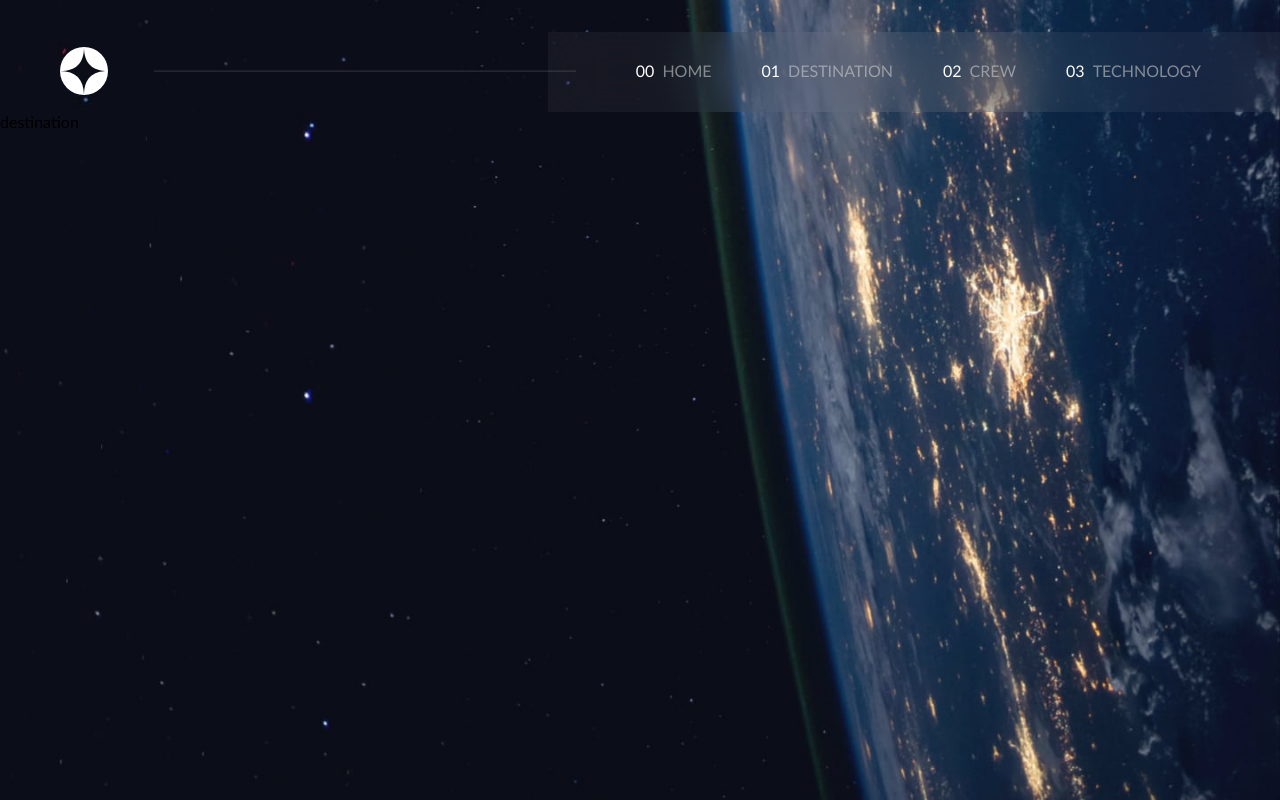
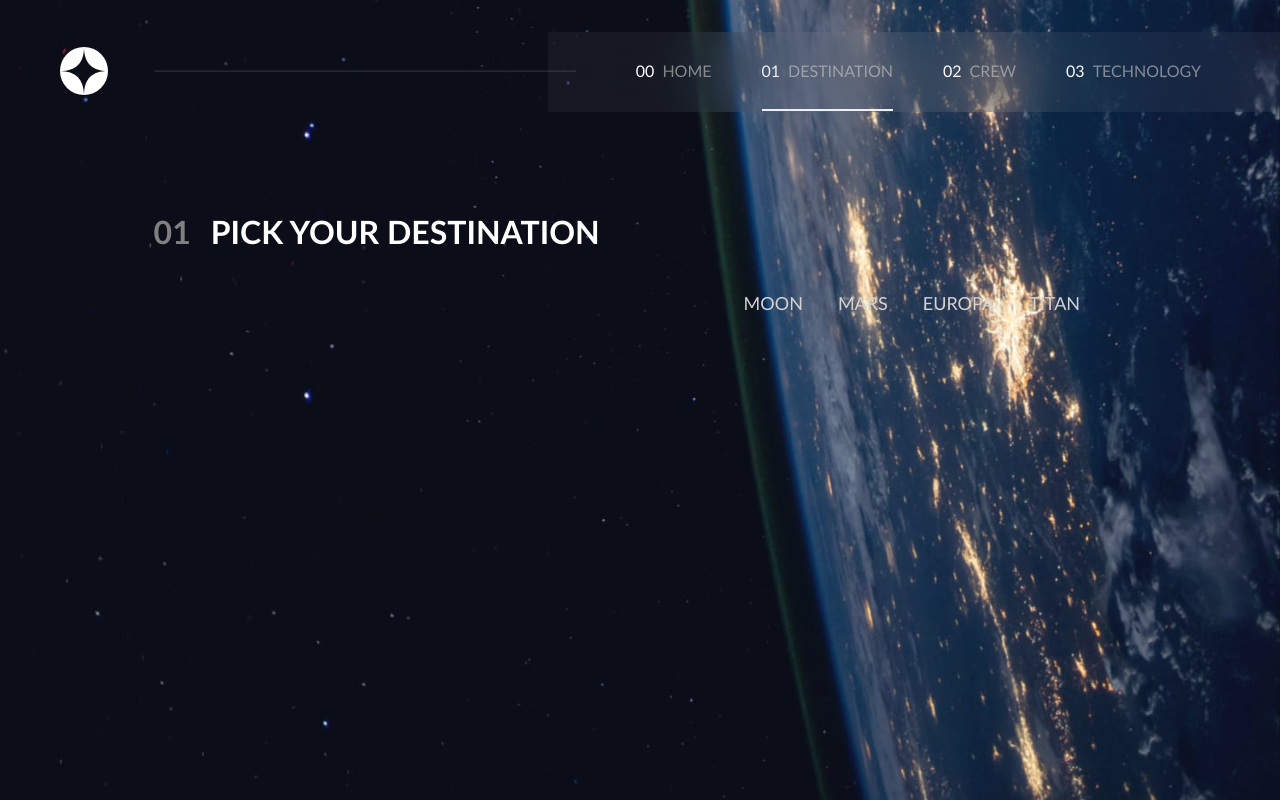
Before and after one commit to a-jahangir/space-multipage-website, a Vue app: page /destination in a window 1280 px wide. Built offline with nearby package versions, Linux system fonts and the light colour scheme.

Commit message:
Destination Created

```diff
--- a/src/App.vue
+++ b/src/App.vue
@@ -9,11 +9,17 @@ import MainHeader from './components/MainHeader.vue'
 </script>
 
 <style>
-*{
+* {
   font-family: 'Gill Sans', 'Gill Sans MT', Calibri, 'Trebuchet MS', sans-serif;
   box-sizing: border-box;
   margin: 0;
 }
+
+.main-body {
+    display: flex;
+    justify-content: space-between;
+}
+
 html {
   background-image: url(./assets/home/background-home-desktop.jpg);
   background-size: 100% 100%;
--- /dev/null
+++ b/src/components/destinations/moon.vue
@@ -0,0 +1,3 @@
+<template>
+    asdasddddddddddddddddddddddddddddddd
+</template>
--- a/src/components/mainHeader.vue
+++ b/src/components/mainHeader.vue
@@ -33,6 +33,7 @@
     padding-left: 60px;
     margin-top: 2rem;
 }
+
 nav {
     display: flex;
     align-items: center;
@@ -41,24 +42,29 @@ nav {
     background-color: rgba(255, 255, 255, 0.048);
     backdrop-filter: blur(30px);
 }
+
 nav ul {
     list-style-type: none;
     display: flex;
     position: absolute;
-    bottom: 40%;
+    bottom: 1%;
     padding-left: 12%;
 }
+
 nav a {
     text-decoration: none;
     display: flex;
+    height: 50px;
     color: #ffffff;
-    padding-right: 50px;
+    margin-right: 50px;
 }
-nav a span{
+
+nav a span {
     color: #cacaca9d;
     padding-left: 8px;
 }
-nav a span:hover{
+
+nav a span:hover {
     color: #ffffff;
 }
 .line {
@@ -69,4 +75,8 @@ nav a span:hover{
     border-color: rgba(255, 255, 255, 0.1);
     z-index: 2;
 }
+.router-link-active {
+    color: rgba(255, 255, 255, 0.9);
+    border-bottom: 2px solid rgba(255, 255, 255, 0.9);
+}
 </style>
--- a/src/pages/Destination.vue
+++ b/src/pages/Destination.vue
@@ -1,5 +1,17 @@
 <template>
-    destination
+    <body class="main-body">
+        <div class="main-links">
+            <h1><span>01</span>PICK YOUR DESTINATION</h1>
+            <ul>
+                <li><a>MOON</a></li>
+                <li><a>MARS</a></li>
+                <li><a>EUROPA</a></li>
+                <li><a>TITAN</a></li>
+            </ul>
+            <!-- <img src="@/assets/destination/image-moon.png" alt="Moon"> -->
+        </div>
+        <Router-view></Router-view>
+    </body>
 </template>
 
 <script setup>
@@ -7,5 +19,38 @@
 </script>
 
 <style scoped>
+.main-links {
+    display: flex;
+    flex-direction: row;
+    position: relative;
+    color: white;
+    width: 500px;
+    margin-left: 12%;
+    margin-top: 100px;
+}
 
+.main-links span {
+    padding-right: 20px;
+    color: gray;
+}
+
+ul {
+    list-style-type: none;
+    display: flex;
+    position: absolute;
+    left: 110%;
+    top: 80px;
+}
+
+ul a {
+    text-decoration: none;
+    font-size: large;
+    height: 30px;
+    margin-right: 35px;
+    color: #d3d3d3;
+}
+
+ul a:hover {
+    color: #ffffff;
+}
 </style>
--- a/src/pages/Home.vue
+++ b/src/pages/Home.vue
@@ -1,11 +1,54 @@
 <template>
-    Home
+
+    <body class="main-body">
+        <div class="main-text">
+            <h2>SO, YOU WANT TO TRAVEL TO</h2>
+            <P>SPACE</P>
+            <h3>Let's face it; if you want o go to space, you might as well genuinely go to outer space and not hover
+                kind of on the edge of it. Well sit back, and relax because we'll give you truly out of this world
+                experiance</h3>
+        </div>
+        <RouterLink to="/destination" class="explore-button">
+            <h1>EXPLORE</h1>
+        </RouterLink>
+    </body>
 </template>
 
-<script setup>
+<style scoped>
+p {
+    font-size: 160px;
+}
+.main-text {
+    color: white;
+    width: 390px;
+    margin-left: 12%;
+    margin-top: 250px;
+}
+.explore-button {
+    display: flex;
+    justify-content: center;
+    align-items: center;
+    text-decoration: none;
+    color: black;
+    background-color: white;
+    box-shadow: rgba(0, 0, 0, 0.17) 0px -23px 25px 0px inset,
+        rgba(0, 0, 0, 0.15) 0px -36px 30px 0px inset,
+        rgba(0, 0, 0, 0.1) 0px -79px 40px 0px inset,
+        rgba(0, 0, 0, 0.06) 0px 2px 1px,
+        rgba(0, 0, 0, 0.09) 0px 4px 2px,
+        rgba(0, 0, 0, 0.09) 0px 8px 4px,
+        rgba(0, 0, 0, 0.09) 0px 16px 8px,
+        rgba(0, 0, 0, 0.09) 0px 32px 16px;
+    margin-top: 300px;
+    margin-right: 10%;
+    width: 250px;
+    height: 250px;
+    border-radius: 50%;
+}
 
-</script>
-
-<style scoped>
-
+.explore-button:hover {
+    box-shadow: rgba(6, 24, 44, 0.4) 0px 0px 0px 2px,
+        rgba(6, 24, 44, 0.65) 0px 4px 6px -1px,
+        rgba(255, 255, 255, 0.08) 0px 1px 0px inset;
+}
 </style>
```
